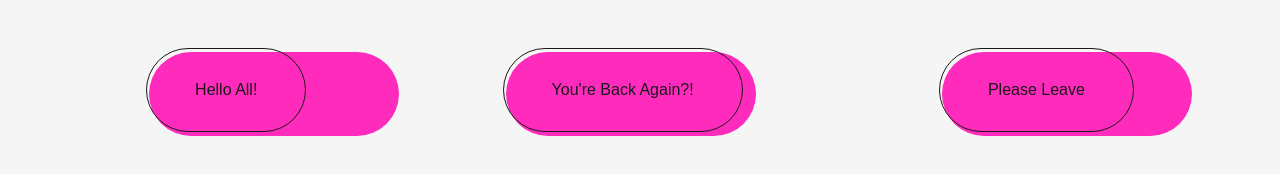
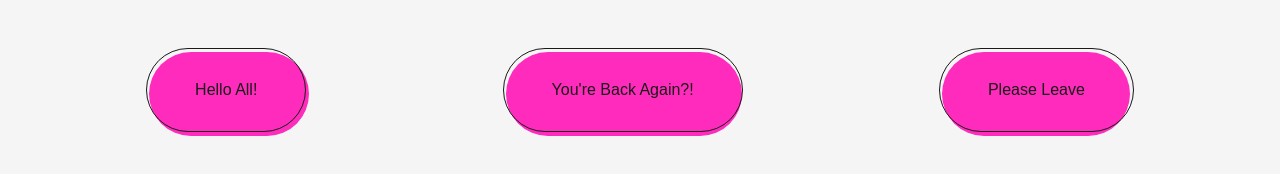
Before and after one commit to Cravsi/Button_Animations, a plain HTML site: page index.html in a window 1280 px wide. Drawn offline with Linux system fonts and the light colour scheme.

Commit message:
[ADD] Correct widths for buttons shading

```diff
--- a/assets/style.css
+++ b/assets/style.css
@@ -3,7 +3,7 @@ body {
     background-color: whitesmoke;
 }
 
-.button {
+.buttons {
     display: grid;
     grid-template-columns: auto auto auto;
     align-items: center;
@@ -27,7 +27,6 @@ body {
  .hover-animation::before {
     content: "";
     position: absolute;
-    width: 250px;
     height: 84px;
     background-color: rgb(254, 43, 188);
     border-radius: 50px;
@@ -36,6 +35,18 @@ body {
     transition: translate 400ms;
  }
 
+ #btn1::before {
+    width: 160px;
+ }
+
+ #btn2::before {
+    width: 236px;
+ }
+
+ #btn3::before {
+    width: 188px;
+ }
+
  .hover-animation:hover::before{
     background-color: rgb(0, 221, 255);
     translate: -49px -32px;
--- a/index.html
+++ b/index.html
@@ -8,10 +8,10 @@
     </head>
     <body>
         <main>
-            <div class="button">
-                <button class="hover-animation">Hello All!</button>
-                <button class="hover-animation">You're Back Again?!</button>
-                <button class="hover-animation">Please Leave</button>
+            <div class="buttons">
+                <button id="btn1" class="hover-animation">Hello All!</button>
+                <button id="btn2" class="hover-animation">You're Back Again?!</button>
+                <button id="btn3" class="hover-animation">Please Leave</button>
             </div>
         </main>
         <script src="assets/script.js"></script>
```
